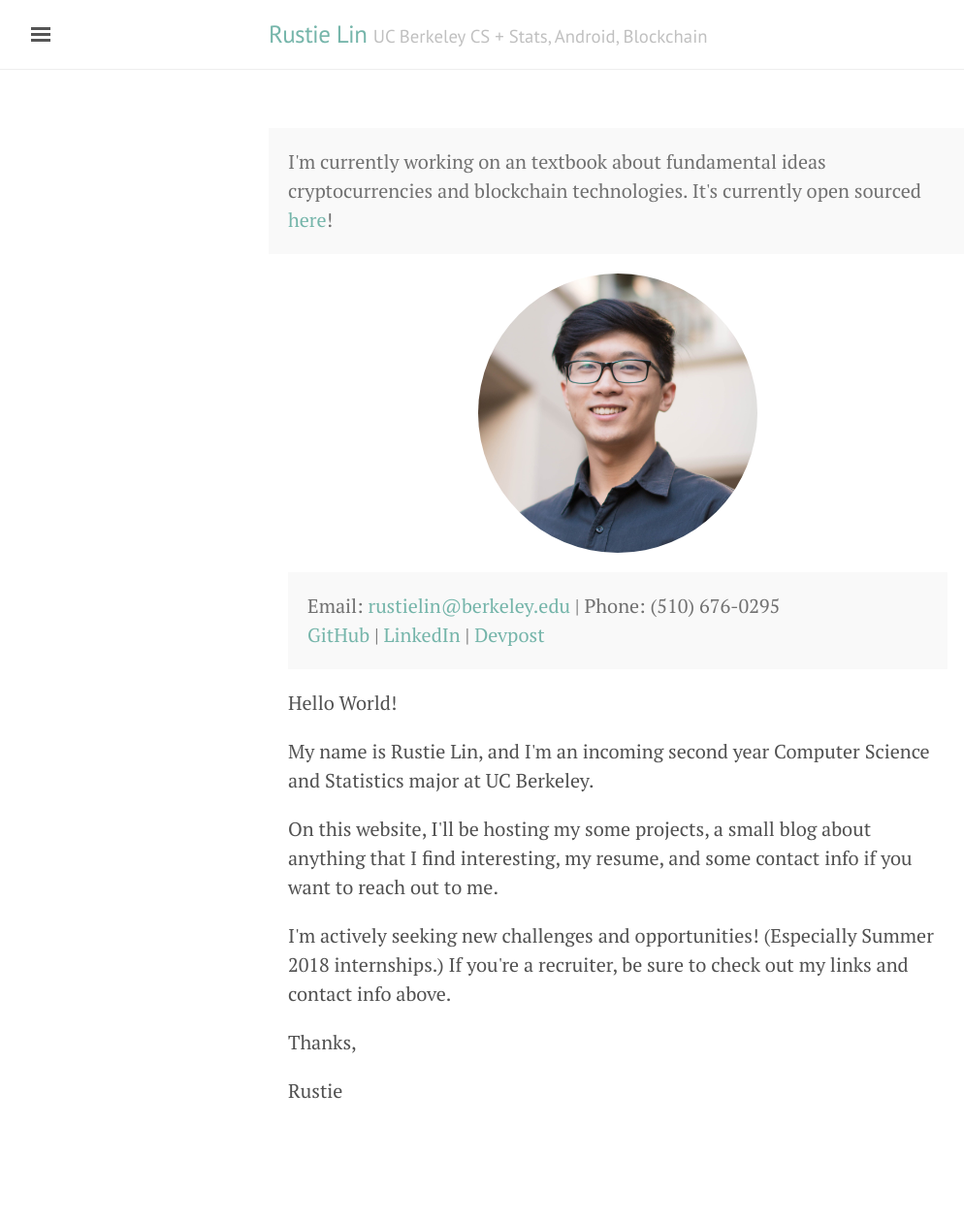
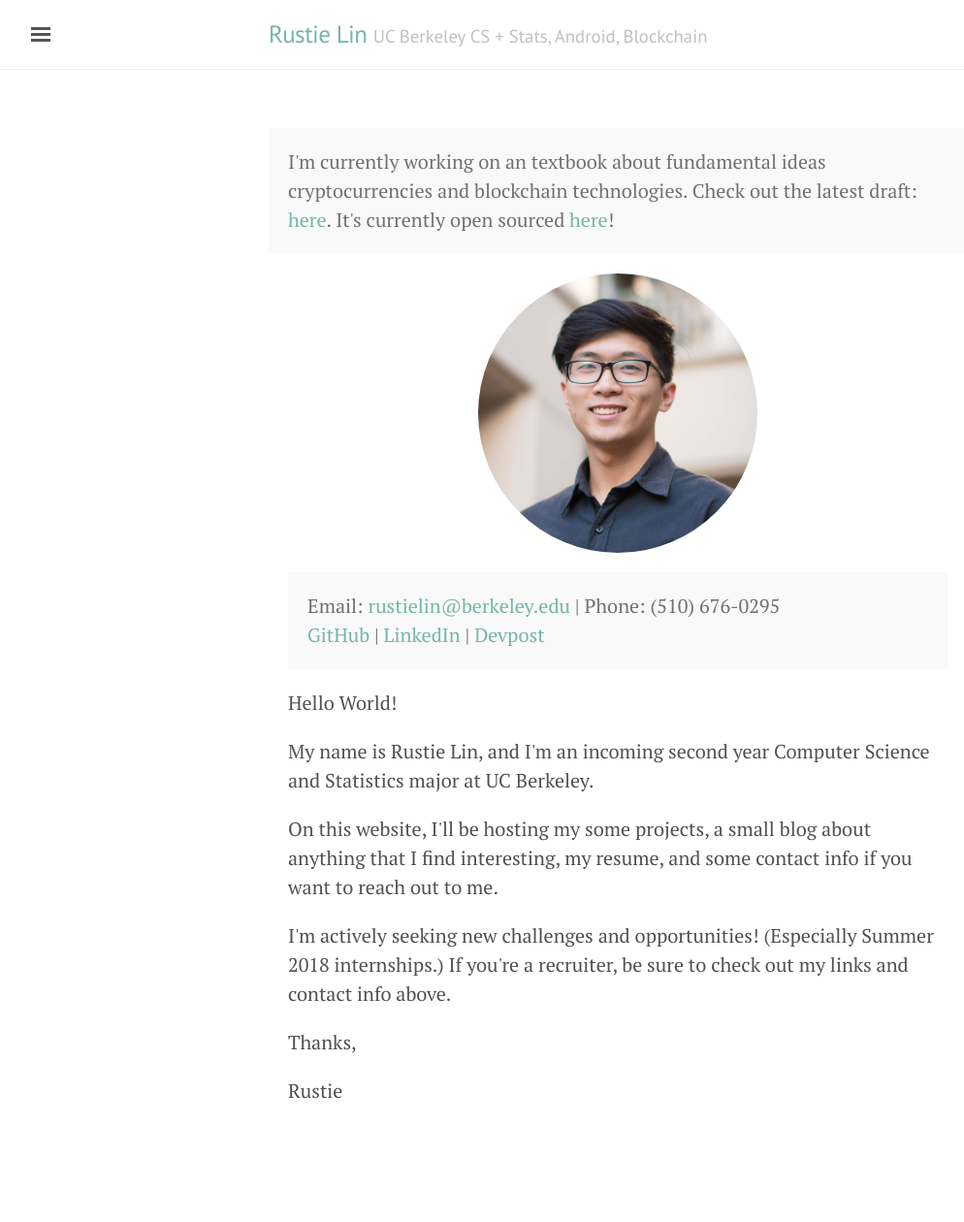
Before and after one commit to rustielin/rustielin.github.io, a Jekyll site: the page built from index.html, in a window 1280 px wide. Shown: the whole page at 97% size, without its empty margins (3-997 px from the left). Built offline with Jekyll 4.4.1, drawn with Linux system fonts in a browser that asks for light colours.

Commit message:
more links

```diff
--- a/_includes/sidebar.html
+++ b/_includes/sidebar.html
@@ -27,6 +27,7 @@
 
     <a class="sidebar-nav-item" href="https://drive.google.com/file/d/0B46VW36KYd_NcDZUbmJEVWFmRm8/view">Resume</a>
     <a class="sidebar-nav-item" href="{{site.baseurl}}/blog">Blog</a>
+    <a class="sidebar-nav-item" href="{{site.baseurl}}/blockchain_textbook.pdf">Blockchain Book</a>
 
   </nav>
 
--- a/index.html
+++ b/index.html
@@ -4,7 +4,7 @@
 ---
 
 <p class="message">
-  I'm currently working on an textbook about fundamental ideas cryptocurrencies and blockchain technologies. It's currently open sourced <a href="https://github.com/rustielin/Blockchain-Notes">here</a>!
+  I'm currently working on an textbook about fundamental ideas cryptocurrencies and blockchain technologies. Check out the latest draft: <a href="{{site.baseurl}}/blockchain_textbook.pdf">here</a>. It's currently open sourced <a href="https://github.com/rustielin/Blockchain-Notes">here</a>!
 </p>
 
 <img style="padding-left: 30%; padding-right: 30%; border-radius: 50%" src="res/img/prof2_square.jpg"/>
```
